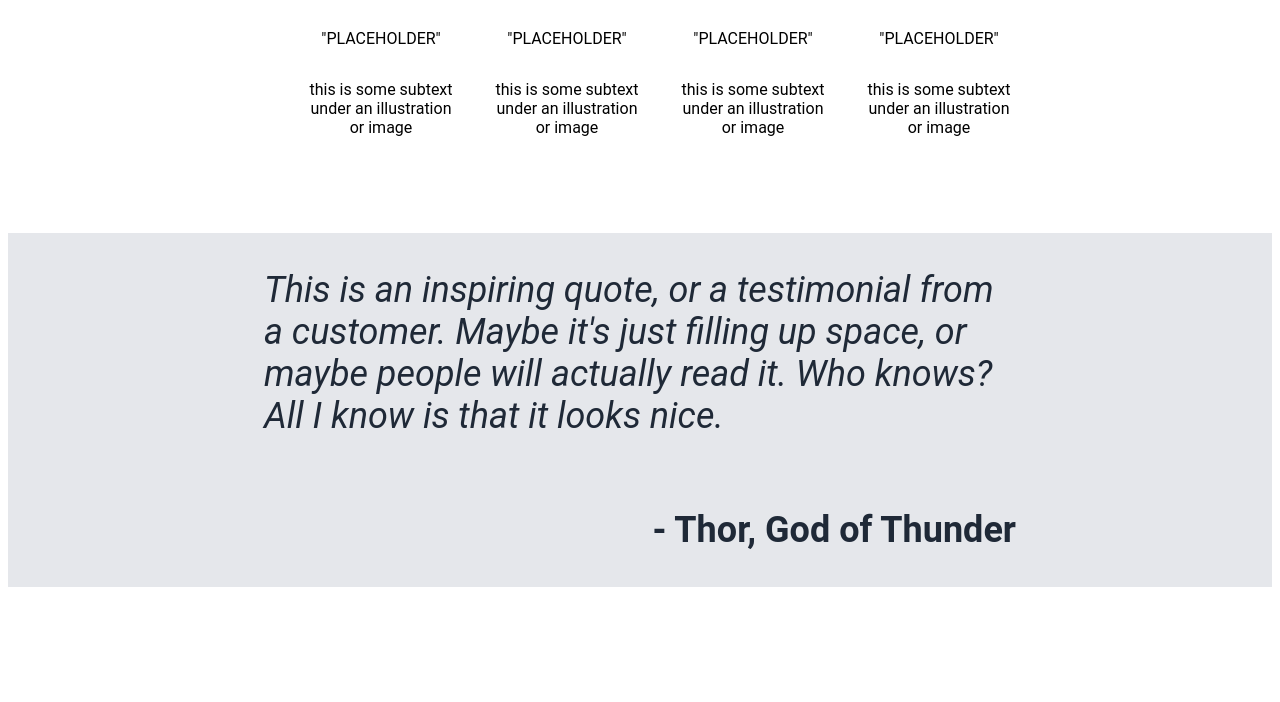
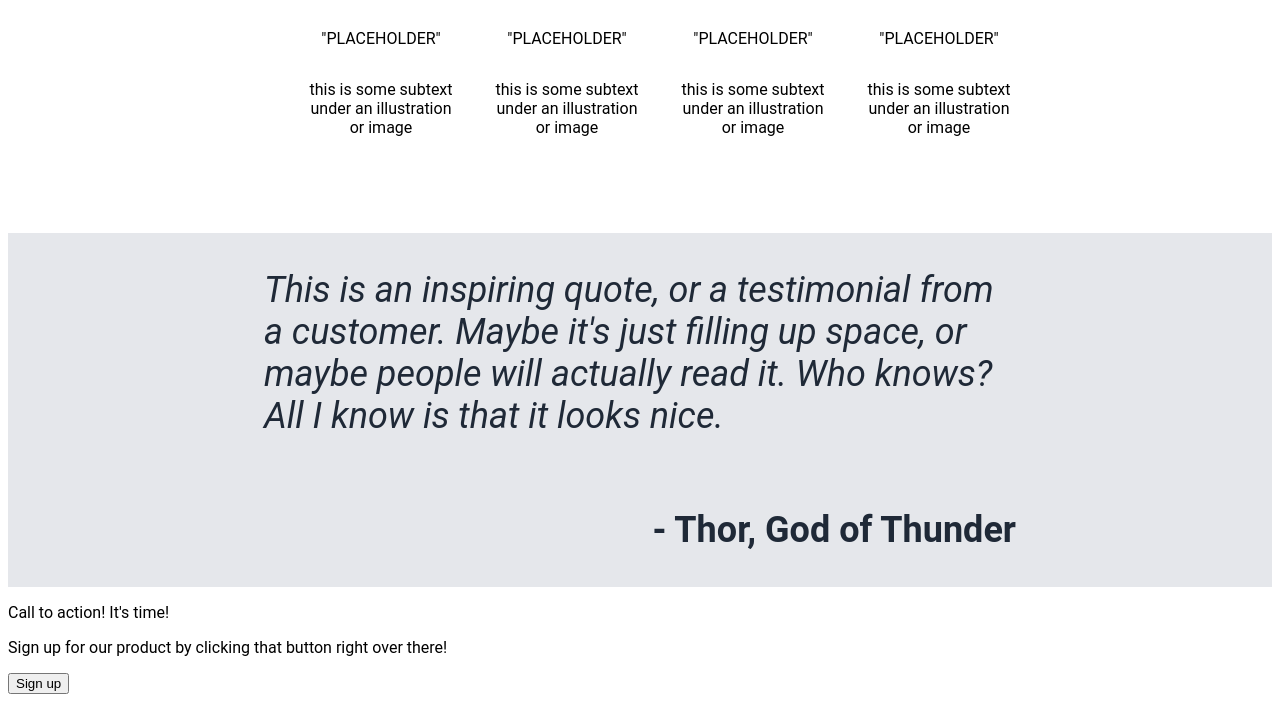
Before and after one commit to grognak/odin-landing-page, a plain HTML site: page index.html in a window 1280 px wide. Shown: the part 668-1370 px from the top of the page. Before the commit the page ends 1263 px from the top, so only its background shows below. Drawn offline with Linux system fonts and the light colour scheme.

Commit message:
Design HTML layout for the call to action bar

```diff
--- a/index.html
+++ b/index.html
@@ -89,6 +89,13 @@
     </div>
 
     <!-- TODO Add in the Call-To-Action block-->
+    <div class="call-to-action">
+        <div class="call-to-action-text">
+            <p class="call-to-action-text-title">Call to action! It's time!</p>
+            <p class="call-to-action-text-subtext">Sign up for our product by clicking that button right over there!</p>
+        </div>
+        <button type="button" class="call-to-aciton-button">Sign up</button>
+    </div>
 
     <!-- TODO Add in the footer block-->
 </body>
```
